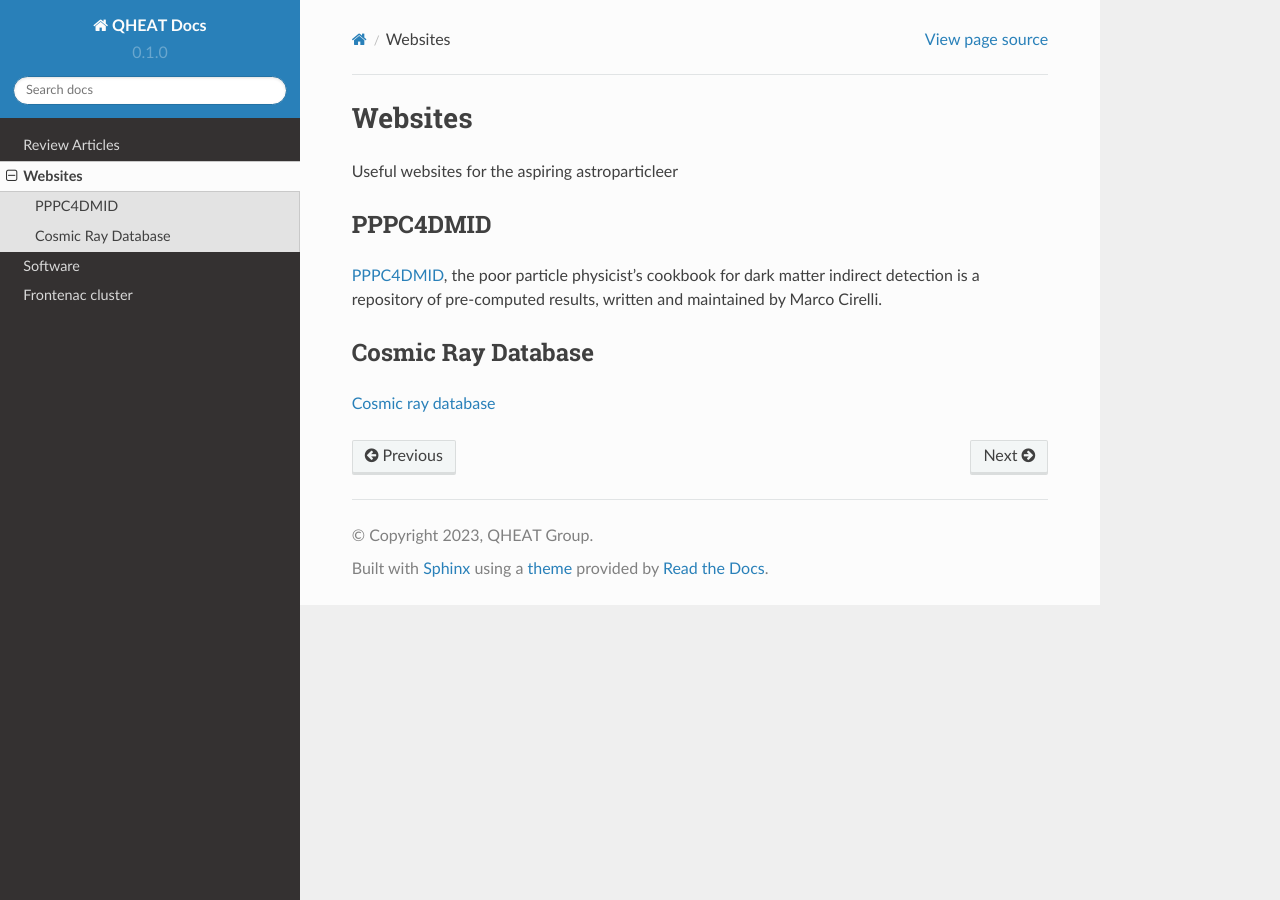
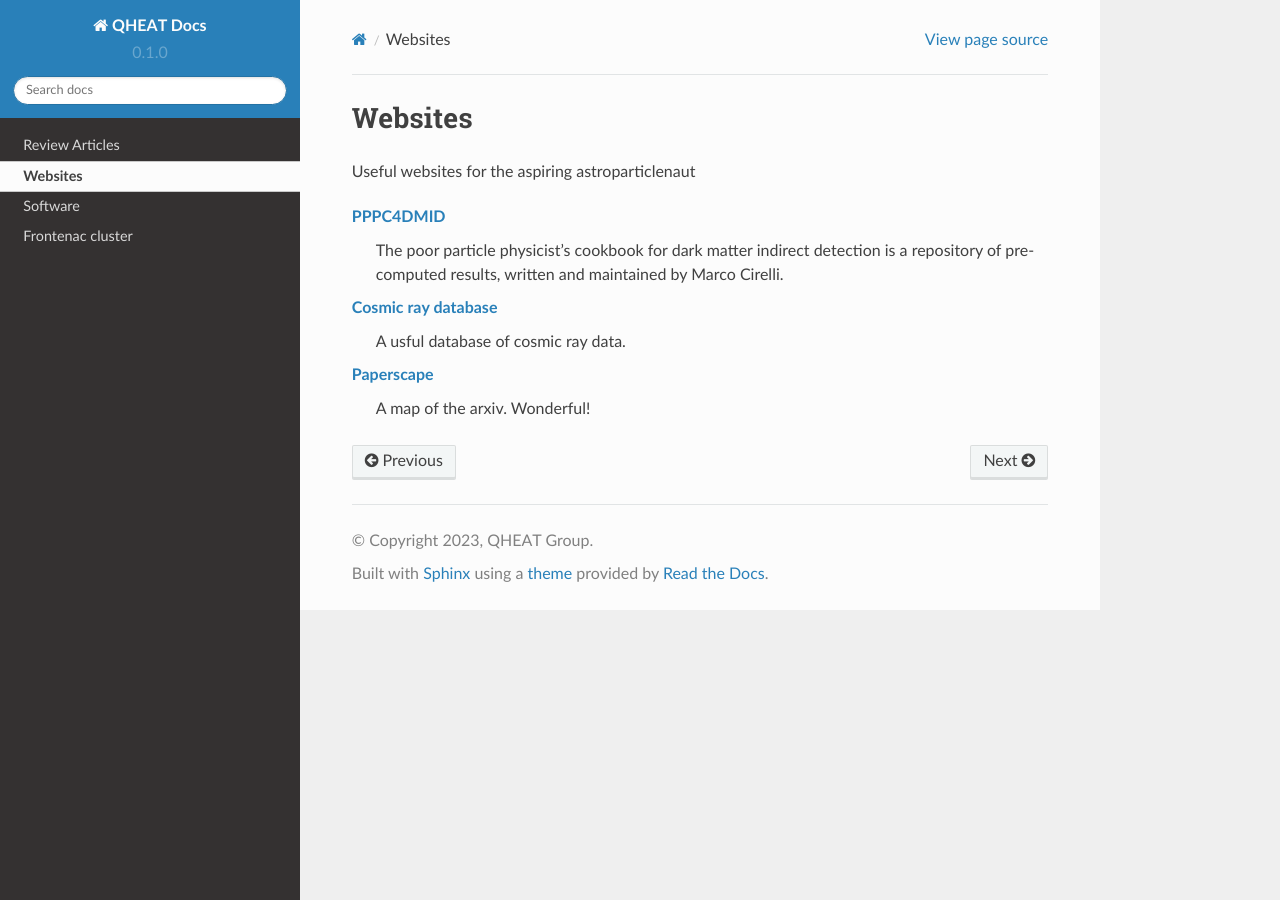
Before and after one commit to aaronvincent/QHEAT, a Sphinx documentation site: the page built from docs/source/websites.rst, in a window 1280 px wide. Built offline with Sphinx 7.4.7 and the Read the Docs theme 2.0.0, drawn with Linux system fonts in a browser that asks for light colours.

Commit message:
more noodling

```diff
--- a/docs/source/websites.rst
+++ b/docs/source/websites.rst
@@ -1,15 +1,18 @@
 Websites
 ========
 
-Useful websites for the aspiring astroparticleer
+Useful websites for the aspiring astroparticlenaut
 
 
 
-PPPC4DMID
----------
-`PPPC4DMID <http://www.marcocirelli.net/PPPC4DMID.html>`_, the poor particle physicist's cookbook for dark matter indirect detection is a repository of pre-computed results, written and maintained by Marco Cirelli.
 
-Cosmic Ray Database
---------------------
+
+`PPPC4DMID <http://www.marcocirelli.net/PPPC4DMID.html>`_
+    The poor particle physicist's cookbook for dark matter indirect detection is a repository of pre-computed results, written and maintained by Marco Cirelli.
+
 
 `Cosmic ray database <https://lpsc.in2p3.fr/crdb/>`_
+    A usful database of cosmic ray data.
+
+`Paperscape <http://paperscape.org>`_
+    A map of the arxiv. Wonderful!
```
Also changed, not shown: docs/source/software.rst (+16 -3 lines).
